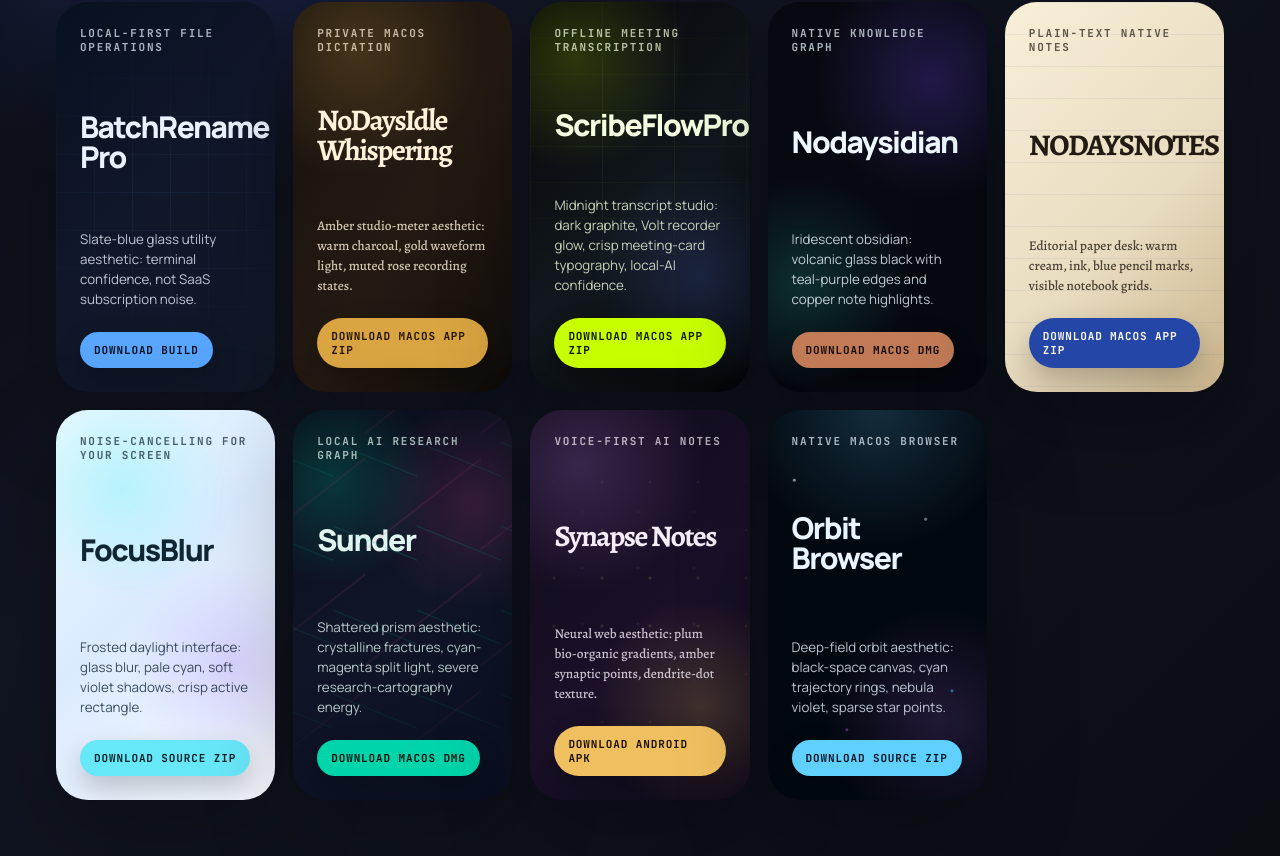
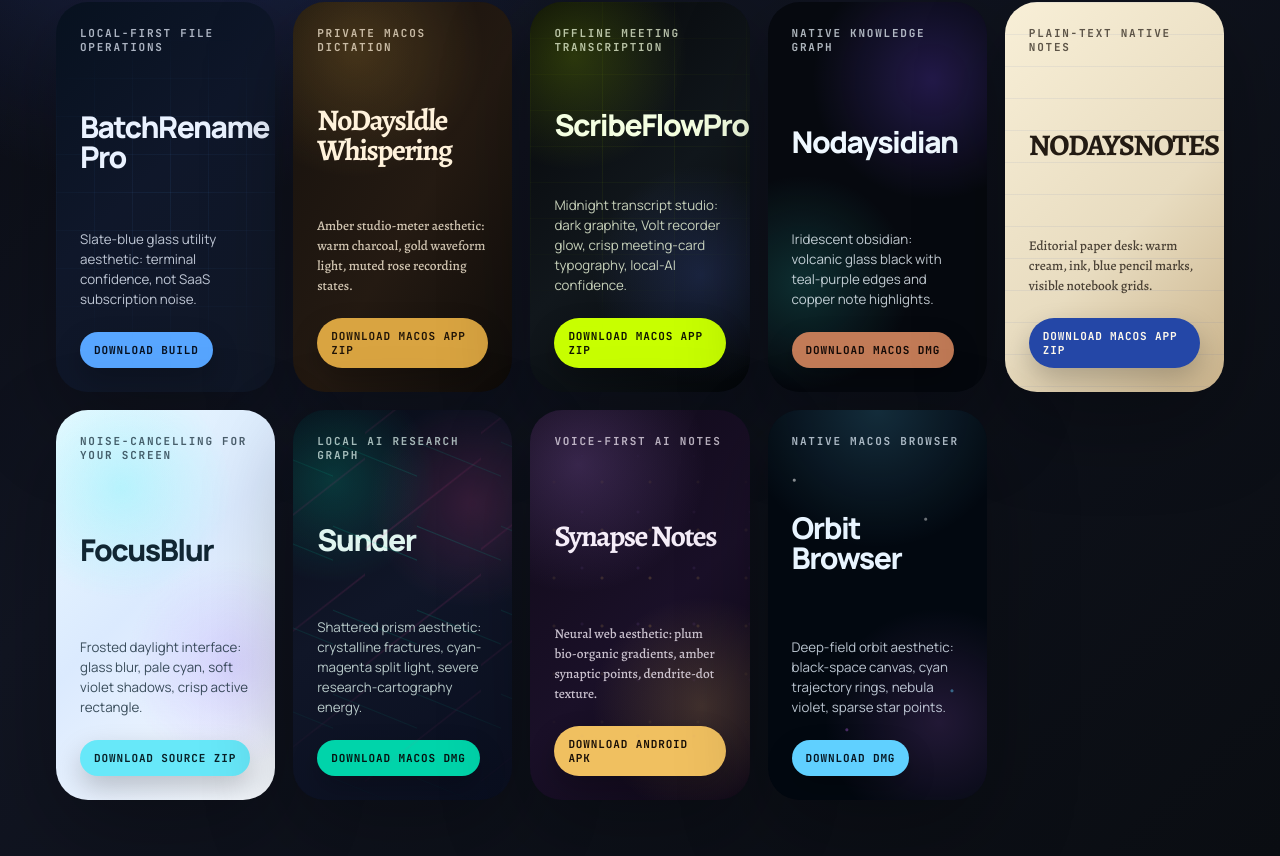
Before and after one commit to nodaysidle/nodaysidle-project-pages, a React (Vite) app: page / in a window 1280 px wide. Shown: the part 554-1410 px from the top of the page. Built offline with nearby package versions, Linux system fonts and the light colour scheme.

Commit message:
Update Orbit Browser GitHub release links

```diff
--- a/src/main.jsx
+++ b/src/main.jsx
@@ -182,21 +182,22 @@ const projects = [
     name: 'Orbit Browser',
     repoName: 'orbit-browser',
     tag: 'Native macOS browser',
-    repo: 'https://gitlab.com/NODAYSIDLE/orbit-browser',
-    download: 'https://gitlab.com/NODAYSIDLE/orbit-browser/-/archive/main/orbit-browser-main.zip',
-    downloadLabel: 'Download source ZIP',
+    repo: 'https://github.com/nodaysidle/orbit-browser',
+    release: 'https://github.com/nodaysidle/orbit-browser/releases/tag/v1.0.0',
+    download: 'https://github.com/nodaysidle/orbit-browser/releases/download/v1.0.0/Orbit-1.0.0-aarch64.dmg',
+    downloadLabel: 'Download DMG',
     className: 'page-orbit',
     eyebrow: 'Tauri 2 · Rust · Vanilla JS · WKWebView · SQLite',
     headline: 'A minimal native browser: no Electron, no telemetry, full web.',
     summary: 'Orbit Browser is a focused macOS browser with per-tab WKWebViews, local SQLite history/bookmarks/settings, domain blocking, Reader Mode, per-origin zoom, clean-link copying, and keyboard-first chrome.',
-    proof: ['Native WKWebView child-webview architecture', 'Local-first SQLite persistence', 'Source ZIP download verified', 'macOS app bundle observed locally'],
+    proof: ['Native WKWebView child-webview architecture', 'Local-first SQLite persistence', 'GitHub DMG release verified', 'macOS app launch smoke passed'],
     features: [
       ['Native tab engine', 'Tauri child WKWebViews keep browsing native to macOS instead of shipping an Electron runtime.'],
       ['Local browser memory', 'Tabs, history, bookmarks, settings, sessions, zoom, and blocking live locally in SQLite/resources.'],
       ['Operator chrome', 'Reader Mode, clean-link copying, keyboard shortcuts, and minimal dark browser UI are the core posture.']
     ],
     styleNote: 'Deep-field orbit aesthetic: black-space canvas, cyan trajectory rings, nebula violet, sparse star points.',
-    artifact: 'Distribution: GitLab source ZIP. No public DMG release/tag yet; local Orbit.app exists but is not a release artifact.'
+    artifact: 'DMG SHA256 fb954633110e4db73b43e0053aa63f20baae8b210264b22e02164876c28e92d7 · 8,381,420 bytes · GitHub Release v1.0.0 · ad-hoc signed, not notarized.'
   }
 ];
 
```
Also changed, not shown: 1 other file (tests, documents, lock files or other folders).
